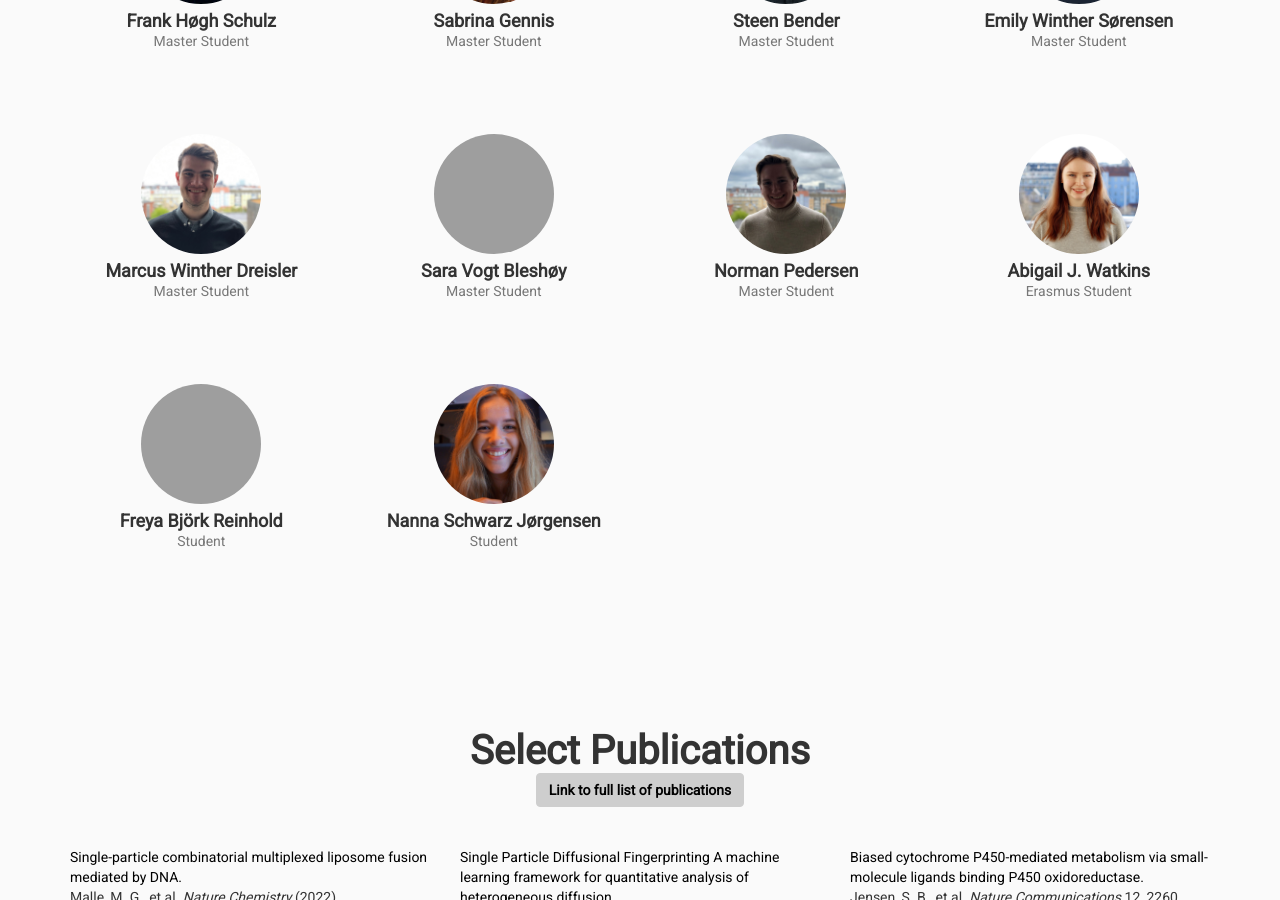
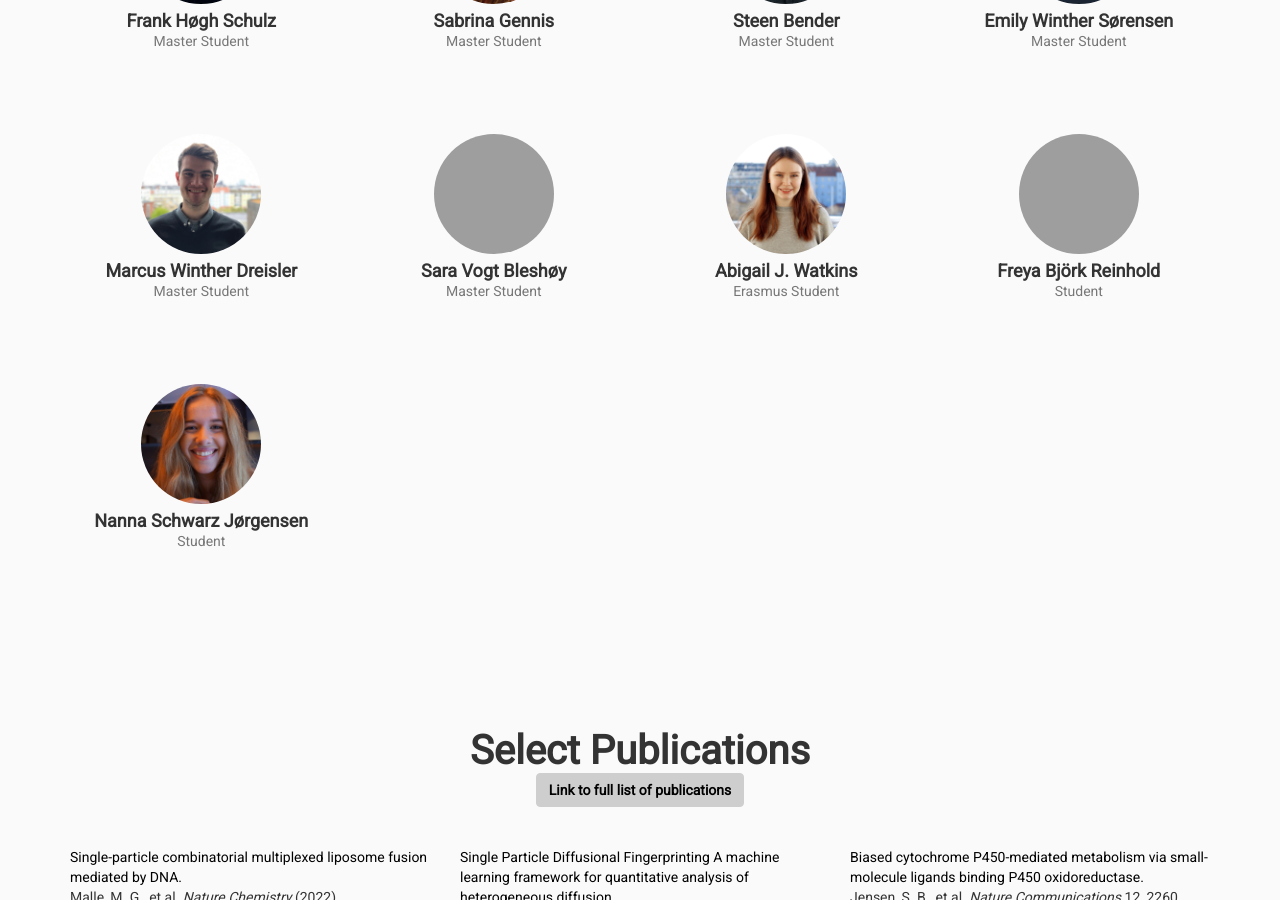
Before and after one commit to hatzakislab/hatzakislab.github.io, a Jekyll site: the page built from index.md, in a window 1280 px wide and 900 px high, scrolled down 2485 px. Built offline with Jekyll 4.4.1, drawn with Linux system fonts in a browser that asks for light colours; some web fonts are replaced; comment, search, counter and statistics services are not loaded; grey boxes are pictures that could not be loaded.

```diff
--- a/_data/team.yml
+++ b/_data/team.yml
@@ -118,11 +118,6 @@
   desc: Master Student
   blank: true
 
-- name: Norman Pedersen
-  desc: Master Student
-  img: /Norman1.jpg
-  blank: true
-
 # - name: Andreas Faber
 #   img: /frank.jpg
 #   desc: Erasmus Student
```
